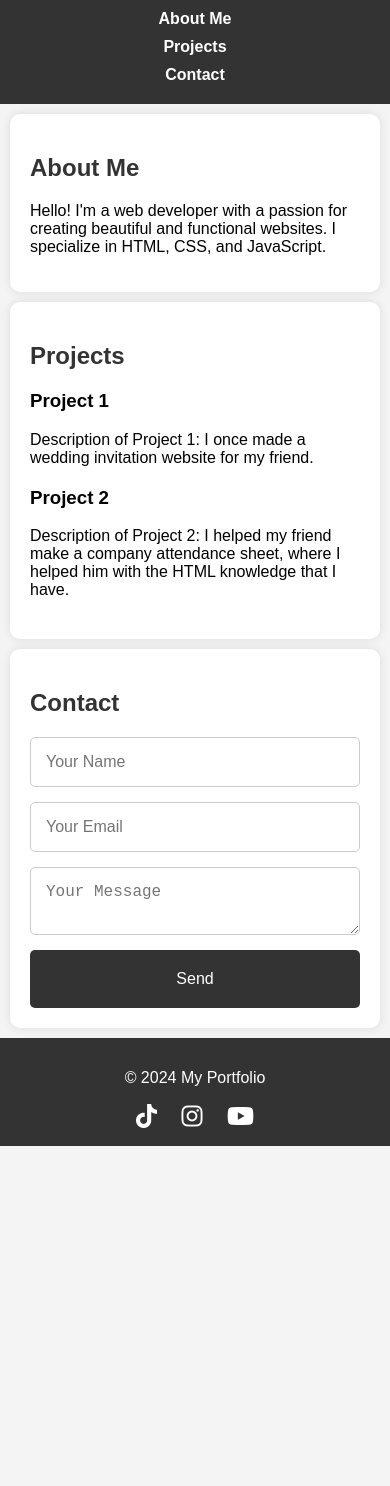
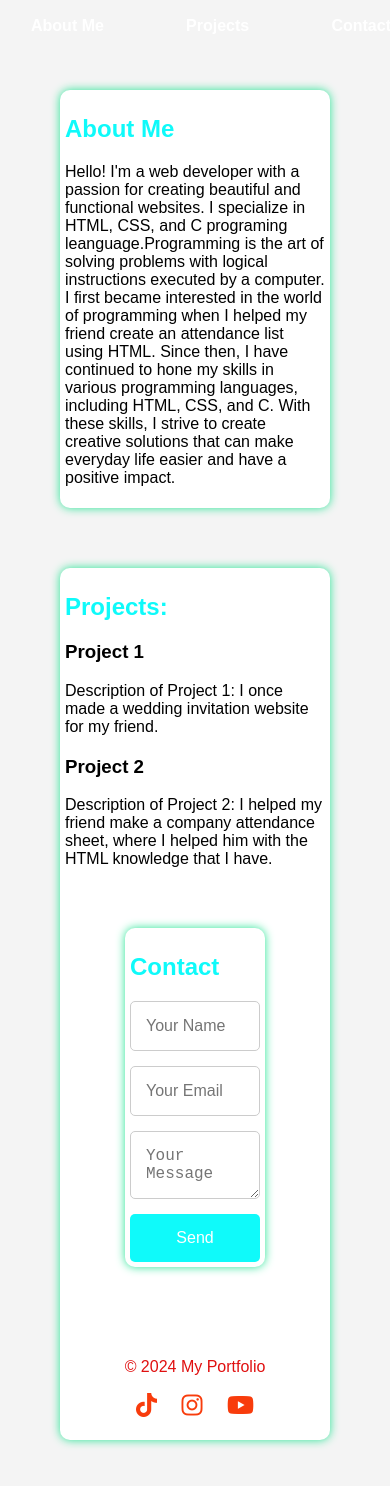
Before and after one commit to Ryukha428/PortofolioRyuKa.github.io, a plain HTML site: page index.html in a window 390 px wide. Before the commit the page ends 1146 px from the top, so only its background shows below. Drawn offline with Linux system fonts and the light colour scheme.

Commit message:
Add files via upload

```diff
--- a/index.html
+++ b/index.html
@@ -4,27 +4,32 @@
     <meta charset="UTF-8">
     <meta name="viewport" content="width=device-width, initial-scale=1.0">
     <title>My portofolio</title>
-    <link rel="stylesheet" href="portofolio_style.css">
+    <link rel="stylesheet" href="portofolio_style2.css">
     <link rel="stylesheet" href="https://cdnjs.cloudflare.com/ajax/libs/font-awesome/6.0.0-beta3/css/all.min.css">
 </head>
 <body>
     <header>
         <nav>
-            <ul>
-                <li><a href="#about">About Me</a></li>
-                <li><a href="#projects">Projects</a></li>
-                <li><a href="#contact">Contact</a></li>
-            </ul>
+            <div class="nav-left">
+                <a href="#about">About Me</a>
+            </div>
+            <div class="nav-center">
+                <a href="#projects">Projects</a>
+            </div>
+            <div class="nav-right">
+                <a href="#contact">Contact</a>
+            </div>
         </nav>
+
     </header>
 
     <section id="about" class="section">
         <h1>About Me</h1>
-        <p>Hello! I'm a web developer with a passion for creating beautiful and functional websites. I specialize in HTML, CSS, and JavaScript.</p>
+        <p>Hello! I'm a web developer with a passion for creating beautiful and functional websites. I specialize in HTML, CSS, and C programing leanguage.Programming is the art of solving problems with logical instructions executed by a computer. I first became interested in the world of programming when I helped my friend create an attendance list using HTML. Since then, I have continued to hone my skills in various programming languages, including HTML, CSS, and C. With these skills, I strive to create creative solutions that can make everyday life easier and have a positive impact.</p>
     </section>
 
     <section id="projects" class="section">
-        <h2>Projects</h2>
+        <h2> Projects: </h2>
         <div class="project">
             <h3>Project 1</h3>
             <p>Description of Project 1: I once made a wedding invitation website for my friend.</p>
@@ -33,7 +38,6 @@
             <h3>Project 2</h3>
             <p>Description of Project 2: I helped my friend make a company attendance sheet, where I helped him with the HTML knowledge that I have.</p>
         </div>
-    </section>
 
     <section id="contact" class="section">
         <h2>Contact</h2>
@@ -49,12 +53,12 @@
         <p>&copy; 2024 My Portfolio</p>
         <div class="social-links">
             <a href="https://www.tiktok.com/@ryoo359?_t=8ooeT84s38x&_r=1" target="_blank" aria-label="TikTok"><i class="fab fa-tiktok"></i></a>
-            <a href="https://www.instagram.com/ryo42811?igsh=dnNkY2M2ZnBwaGF4" target="_blank" aria-label="Instagram"><i class="fab fa-instagram"></i></a>
+            <a href="https://www.instagram.com/kodokzuma28?igsh=dnNkY2M2ZnBwaGF4" target="_blank" aria-label="Instagram"><i class="fab fa-instagram"></i></a>
             <a href="https://www.youtube.com/@Yoxx28" target="_blank" aria-label="Youtube"><i class="fab fa-youtube"></i></a>
         </div>
     </footer>
 
-    <script src="portofolio-script.js"></script>
+    <script src="portofolio-script3.js"></script>
 
 </body>
 </html>
--- /dev/null
+++ b/portofolio-script3.js
@@ -0,0 +1,16 @@
+document.getElementById('contact-form').addEventListener('submit', function(event) {
+    event.preventDefault();
+    alert('Message sent!');
+});
+
+document.querySelectorAll('nav a').forEach(anchor => {
+    anchor.addEventListener('click',function(e) {
+        e.preventDefault();
+
+        const target = document.querySelector(this.getAttribute('href'));
+        window.scrollTo({
+            top:target.offsetTop,
+            behavior:'smooth'
+        });
+    });
+});
--- /dev/null
+++ b/portofolio_style2.css
@@ -0,0 +1,207 @@
+:root {
+    --primary-color: #0ffafa;
+    --secondary-color: #10e8f0;
+    --background-color: #f4f4f4;
+    --white-color: #fff;
+    --box-shadow: 0 0 10px rgb(38, 228, 149);
+}
+
+body {
+    font-family: Arial, sans-serif;
+    margin: 0;
+    padding: 0;
+    background-color: var(--background-color);
+}
+
+header {
+    background-color: var(--white-color);
+    color: var(--white-color);
+    padding: 15px 0;
+    text-align: center;
+}
+
+nav {
+    background-color: var(--background-color);
+    padding: 1rem;
+    position: fixed;
+    width: 100%;
+    top: 0;
+    z-index: 1000;
+    display: flex;
+    justify-content: space-between;
+    align-items: center;
+}
+
+.nav-left, .nav-center, .nav-right {
+    display: flex;
+}
+
+.nav-left a, .nav-center a, .nav-right a {
+    color: var(--white-color);
+    text-decoration: none;
+    font-weight: bold;
+    padding: 10px 15px;
+    border-radius: 5px;
+    transition: background-color 0.3s ease, color 0.3s ease;
+}
+
+.nav-left a:hover, .nav-center a:hover, .nav-right a:hover {
+    background-color: var(--secondary-color);
+    color: var(--white-color);
+    transition: 0.3s;
+}
+
+nav {
+    height: 20px;
+    background-color: var(--background-color);
+    padding: 1rem;
+    position: fixed;
+    width: 100%;
+    top: 0;
+    z-index: 1000;
+}
+
+nav ul {
+    list-style: none;
+    display: flex;
+    justify-content: space-around;
+    margin: 0;
+    padding: 0;
+}
+
+nav ul li {
+    margin: 0 15px;
+    display: inline;
+}
+nav ul li a {
+    display: block;
+    color: white;
+    text-align: center;
+    padding: 14px 20px;
+    text-decoration: none;
+    font-family: 'Roboto', sans-serif;
+}
+
+nav ul li a {
+    color: var(--white-color);
+    text-decoration: none;
+    font-weight: bold;
+    padding: 10px 15px;
+    border-radius: 5px;
+    transition: background-color 0.3s ease, color 0.3s ease;
+}
+
+nav ul li a:hover {
+    background-color: var(--secondary-color);
+    color: var(--white-color);
+    transition: 0.3s;
+}
+
+html {
+    scroll-behavior: smooth;
+}
+
+.section {
+    padding-top: 30px;
+    padding: 40px 20px;
+    margin: 20px;
+    background-color: var(--white-color);
+    border-radius: 10px;
+    box-shadow: var(--box-shadow);
+    margin-top: 100px;
+}
+
+h1, h2 {
+    margin-bottom: 20px;
+    color: var(--primary-color);
+}
+
+.project {
+    margin-bottom: 20px;
+}
+
+form {
+    display: flex;
+    flex-direction: column;
+}
+
+form input, form textarea {
+    margin-bottom: 15px;
+    padding: 15px;
+    border: 1px solid #ccc;
+    border-radius: 5px;
+    font-size: 1rem;
+}
+
+form input:focus, form textarea:focus {
+    border-color: var(--primary-color);
+    outline: none;
+    box-shadow: 0 0 5px rgba(9, 80, 231, 0.712);
+}
+
+form button {
+    padding: 15px;
+    background-color: var(--primary-color);
+    color: var(--white-color);
+    border: none;
+    border-radius: 5px;
+    cursor: pointer;
+    font-size: 1rem;
+}
+
+form button:hover {
+    background-color: var(--secondary-color);
+}
+
+footer {
+    text-align: center;
+    padding: 20px 0;
+    background-color: transparent;
+    color: rgb(224, 16, 16);
+    text-shadow: white;
+    position: fixed;
+    bottom: 0;
+    width: 100%;
+}
+
+footer .social-links {
+    margin-top: 10px;
+}
+
+footer .social-links a {
+    margin: 0 10px;
+    color: rgb(248, 60, 12);
+    font-size: 1.5rem;
+}
+
+footer .social-links a:hover {
+    color: var(--secondary-color);
+}
+
+@media (max-width: 768px) {
+    .section {
+        margin: 10px;
+        padding: 20px;
+    }
+}
+
+    @media (max-width: 480px) {
+        .section{
+            margin: 60px;
+            padding: 5px;
+        }
+    }
+
+    nav ul {
+        flex-direction: column;
+    }
+
+    nav ul li {
+        margin-bottom: 10px;
+        margin-right: 0;
+    }
+
+    footer {
+        position: static;
+        padding: 15px 0;
+    }
```
